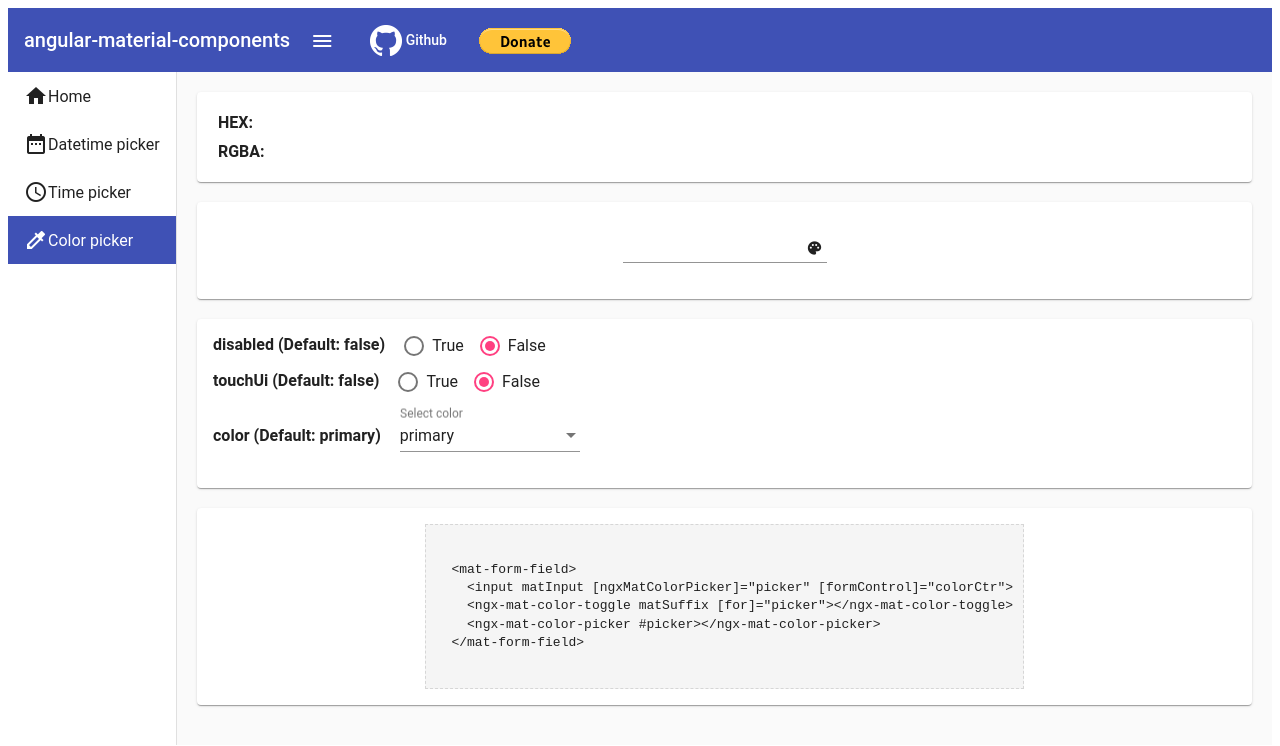
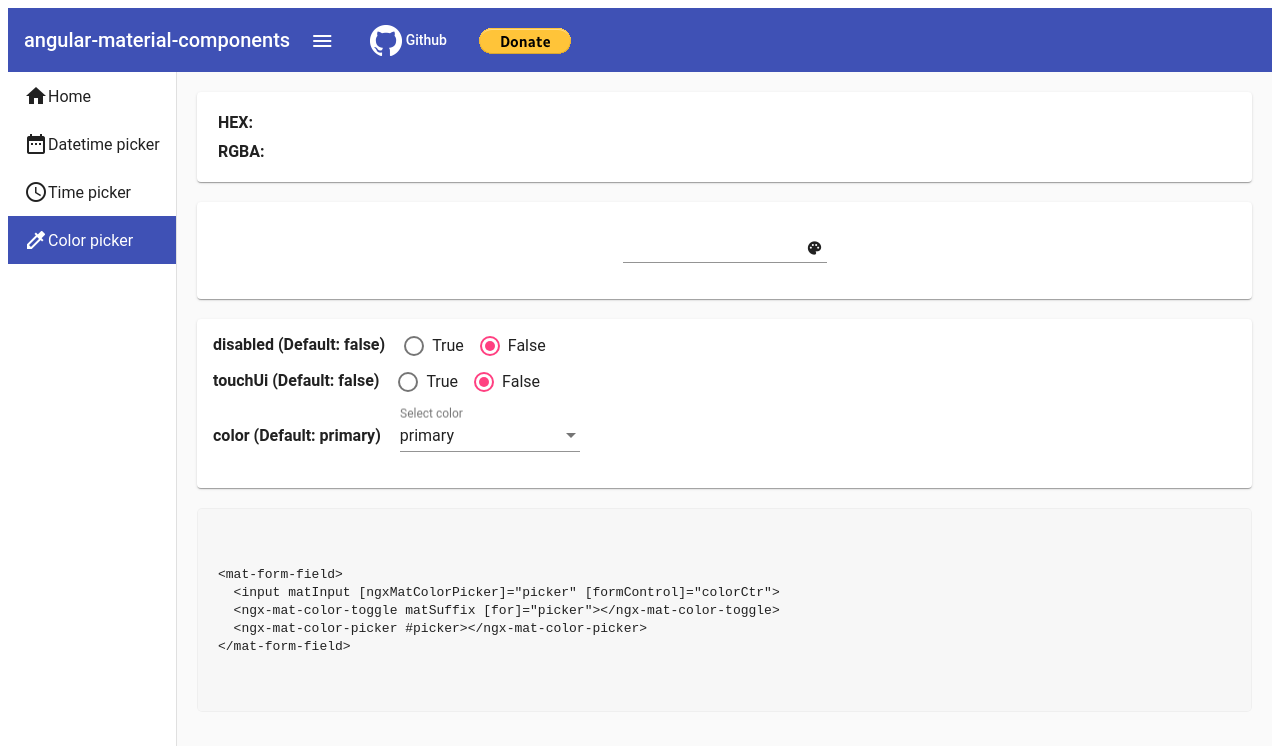
Before and after one commit to h2qutc/angular-material-components, an Angular app: page /colorpicker in a window 1280 px wide. Shown: the top 746 px of the page. Built offline with nearby package versions, Linux system fonts and the light colour scheme.

Commit message:
package version code snippet

```diff
--- a/projects/color-picker/package.json
+++ b/projects/color-picker/package.json
@@ -1,6 +1,6 @@
 {
   "name": "@angular-material-components/color-picker",
-  "version": "2.0.0",
+  "version": "2.0.1",
   "description": "Angular Material Color Picker",
   "author": "HO Hong Quan",
   "repository": {
--- a/projects/moment-adapter/package.json
+++ b/projects/moment-adapter/package.json
@@ -1,6 +1,6 @@
 {
   "name": "@angular-material-components/moment-adapter",
-  "version": "2.0.0",
+  "version": "2.0.1",
   "description": "Angular Material Moment Adapter",
   "author": "HO Hong Quan",
   "license": "MIT",
--- a/src/app/demo-colorpicker/demo-colorpicker.component.html
+++ b/src/app/demo-colorpicker/demo-colorpicker.component.html
@@ -41,10 +41,8 @@
     </div>
 </mat-card>
 
-<mat-card class="zone zone-code">
-    <pre>
+<pre>
     <code>
       {{codeColorPicker}}
     </code>
   </pre>
-</mat-card>
--- a/src/app/demo-colorpicker/demo-colorpicker.component.ts
+++ b/src/app/demo-colorpicker/demo-colorpicker.component.ts
@@ -22,12 +22,11 @@ export class DemoColorpickerComponent implements OnInit {
 
   public listColors = ['primary', 'accent', 'warn'];
 
-  public codeColorPicker = `
-  <mat-form-field>
-    <input matInput [ngxMatColorPicker]="picker" [formControl]="colorCtr">
-    <ngx-mat-color-toggle matSuffix [for]="picker"></ngx-mat-color-toggle>
-    <ngx-mat-color-picker #picker></ngx-mat-color-picker>
-  </mat-form-field>`;
+  public codeColorPicker = `\n<mat-form-field>
+  <input matInput [ngxMatColorPicker]="picker" [formControl]="colorCtr">
+  <ngx-mat-color-toggle matSuffix [for]="picker"></ngx-mat-color-toggle>
+  <ngx-mat-color-picker #picker></ngx-mat-color-picker>
+</mat-form-field>`;
 
   constructor() { }
 
--- a/src/app/demo-datetime/demo-datetime.component.html
+++ b/src/app/demo-datetime/demo-datetime.component.html
@@ -111,10 +111,8 @@
 
 </mat-card>
 
-<mat-card class="zone zone-code">
-  <pre>
+<pre>
   <code>
     {{codeDatePicker}}
   </code>
 </pre>
-</mat-card>
--- a/src/app/demo-datetime/demo-datetime.component.ts
+++ b/src/app/demo-datetime/demo-datetime.component.ts
@@ -36,9 +36,7 @@ export class DemoDatetimeComponent implements OnInit {
   public stepMinutes = [1, 5, 10, 15, 20, 25];
   public stepSeconds = [1, 5, 10, 15, 20, 25];
 
-  public codeDatePicker =
-    `
-<mat-form-field>
+  public codeDatePicker =`<mat-form-field>
       <input matInput [ngxMatDatetimePicker]="picker" placeholder="Choose a date"
                   [formControl]="dateControl" [min]="minDate" [max]="maxDate" [disabled]="disabled">
       <mat-datepicker-toggle matSuffix [for]="picker"></mat-datepicker-toggle>
--- a/src/app/demo-time/demo-time.component.html
+++ b/src/app/demo-time/demo-time.component.html
@@ -83,10 +83,8 @@
   </div>
 </mat-card>
 
-<mat-card class="zone zone-code">
-  <pre>
+<pre>
   <code>
     {{codeTimePicker}}
   </code>
 </pre>
-</mat-card>
--- a/src/app/shared/_common.scss
+++ b/src/app/shared/_common.scss
@@ -31,21 +31,19 @@
 }
 
 pre {
-  line-height: 140%;
-  white-space: pre;
+  background: rgba(0, 0, 0, 0.01);
+  border: 0.5px solid rgba(0, 0, 0, 0.03);
+  border-radius: 5px;
+  display: block;
+  margin: 16px auto;
+  overflow-x: auto;
+  padding: 20px;
   white-space: pre-wrap;
-  white-space: -moz-pre-wrap;
-  white-space: -o-pre-wrap;
-  border: 0.5px dashed rgba(0, 0, 0, 0.12);
-  padding-left: 10px;
-  padding-right: 10px;
-  background-color: #f5f5f5;
+  font-family: Roboto Mono,monospace;
+
+  code{
+    background: transparent;
+    padding: 0;
+    font-size: 100%;
+  }
 }
-
-code {
-  line-height: 140%;
-  white-space: pre;
-  white-space: pre-wrap;
-  white-space: -moz-pre-wrap;
-  white-space: -o-pre-wrap;
-}
```
Also changed, not shown: projects/datetime-picker/package.json (+4 -4 lines). Lines whose indentation alone changed are shown as unchanged.
